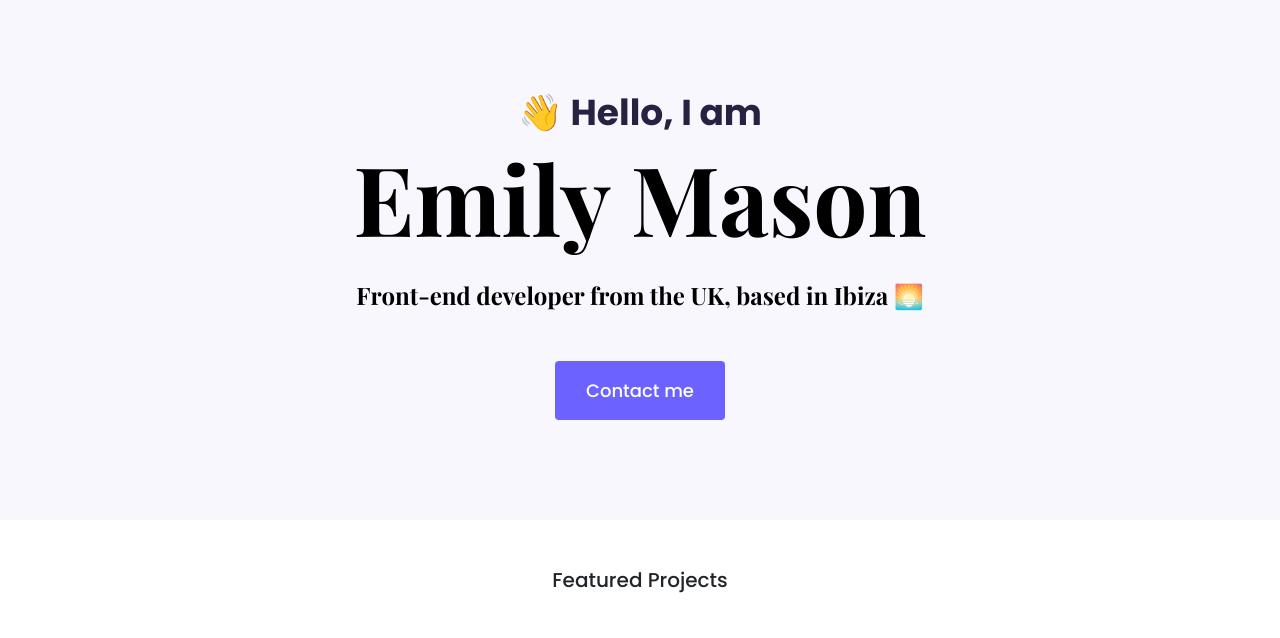
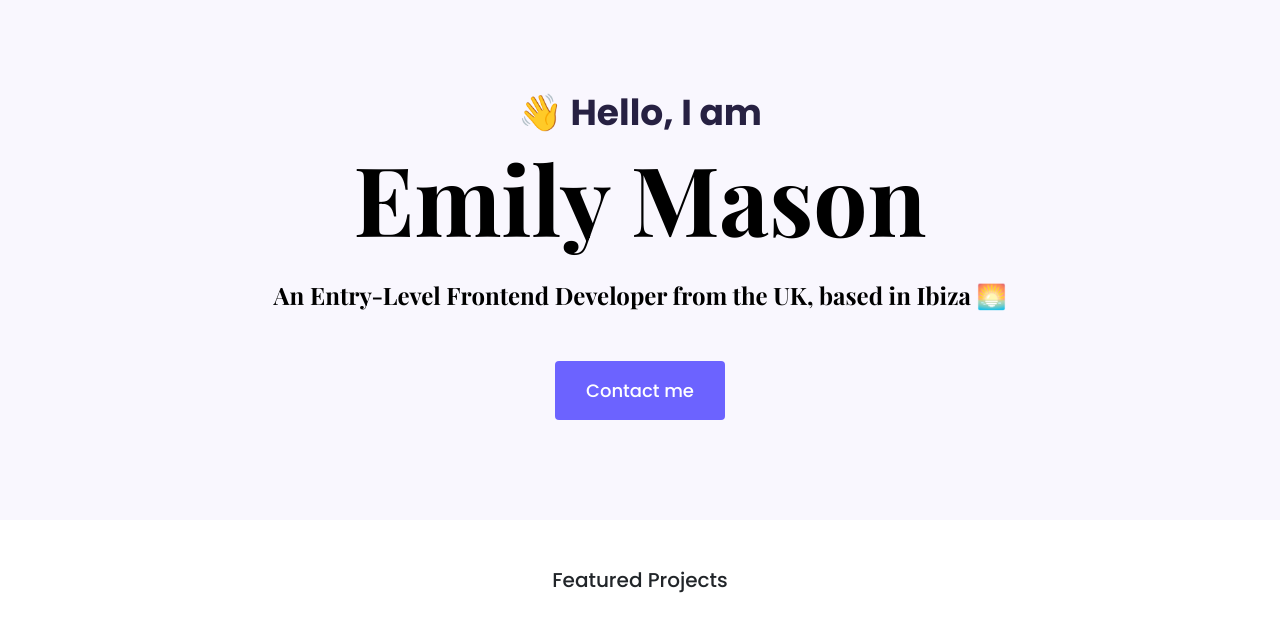
Before and after one commit to masone85/portfolio-project, a plain HTML site: page index.html in a window 1280 px wide. Shown: the part 82-720 px from the top of the page. Drawn offline with nearby package versions, Linux system fonts and the light colour scheme.

Commit message:
update typo

```diff
--- a/index.html
+++ b/index.html
@@ -61,7 +61,9 @@
     <div class="hero">
       <p>👋 Hello, I am</p>
       <h1>Emily Mason</h1>
-      <h2 class="mb-5">Front-end developer from the UK, based in Ibiza 🌅</h2>
+      <h2 class="mb-5">
+        An Entry-Level Frontend Developer from the UK, based in Ibiza 🌅
+      </h2>
       <div>
         <a href="/contact.html" class="btn btn-branding">Contact me</a>
       </div>
```
